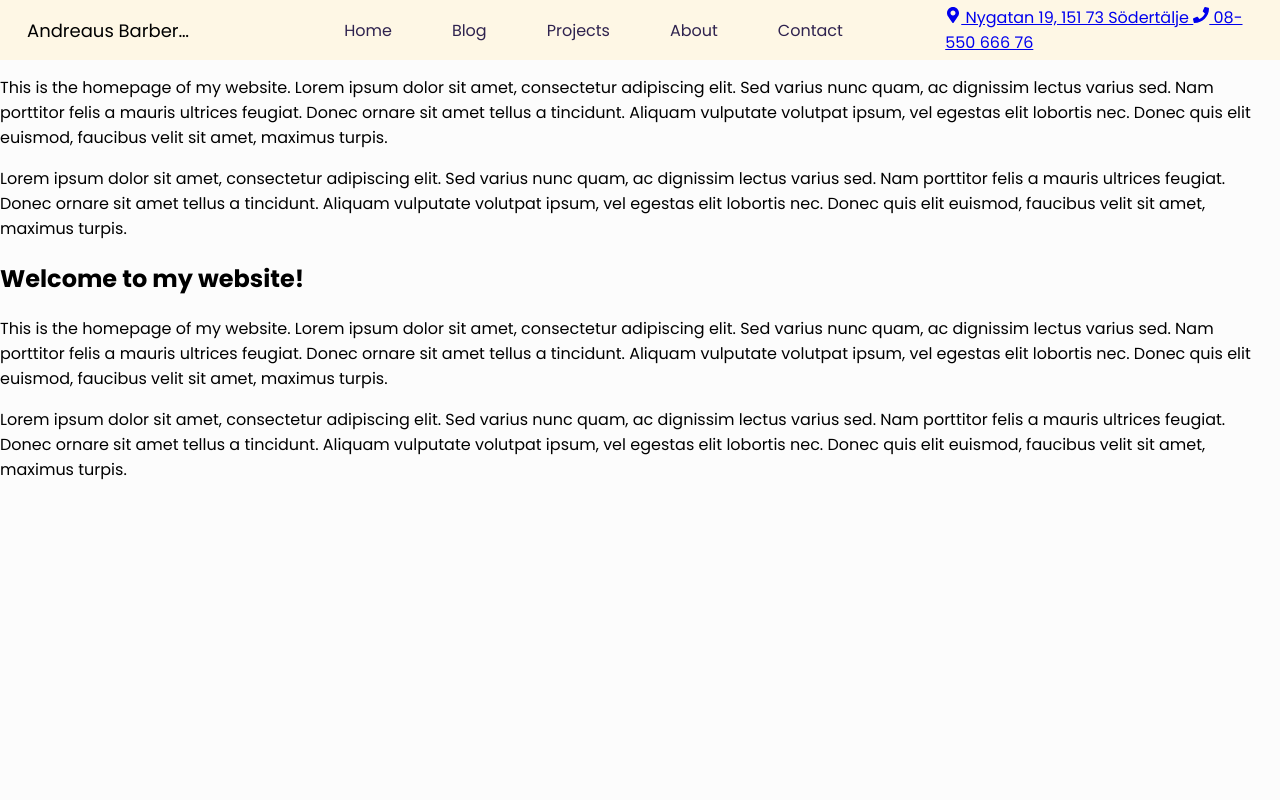
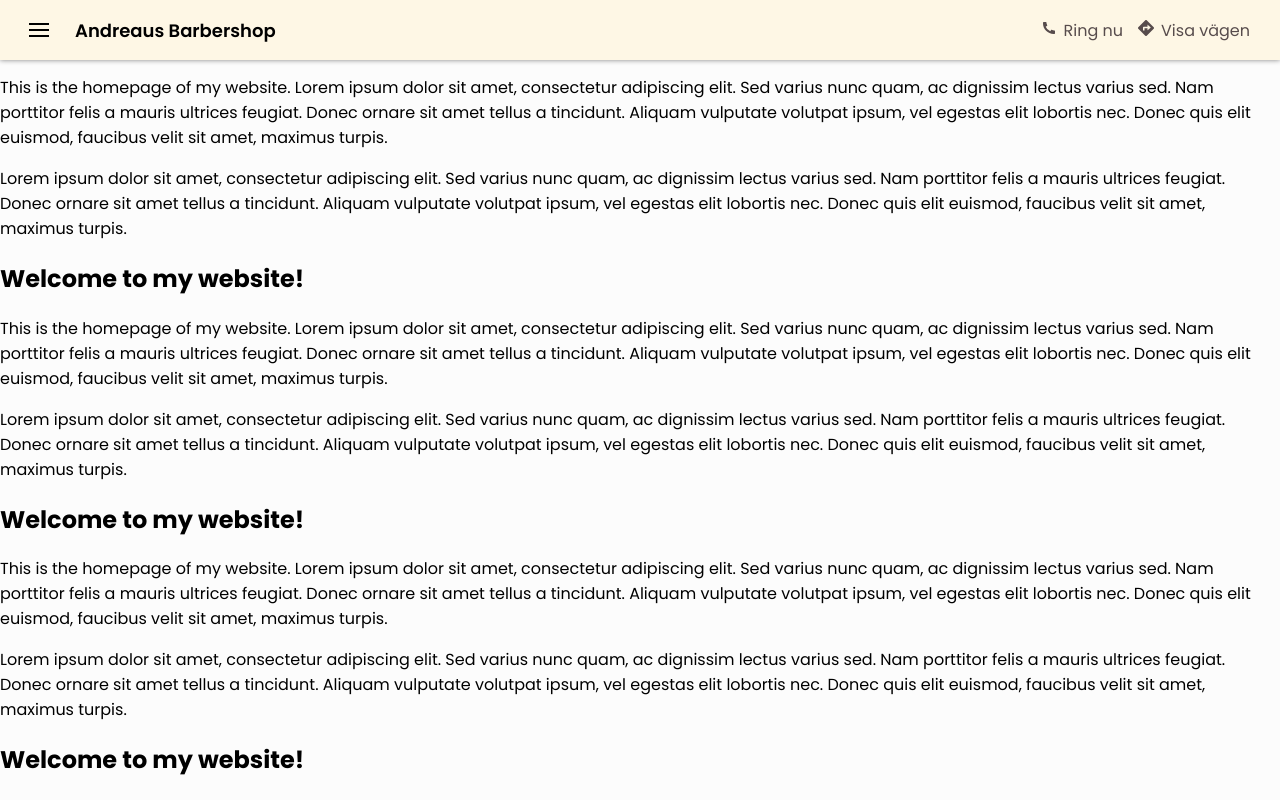
Before and after one commit to qriticual/barberWebsite, a React (Create React App) app: page / in a window 1280 px wide. Shown: the top 800 px of the page. Built offline with nearby package versions, Linux system fonts and the light colour scheme.

Commit message:
THIS IS A GOOD TEMPLATE FOR NAVBAR AND SLIDING MENU

```diff
--- a/package.json
+++ b/package.json
@@ -10,6 +10,7 @@
     "@types/node": "^16.18.14",
     "@types/react": "^18.0.28",
     "@types/react-dom": "^18.0.11",
+    "hamburger-react": "^2.5.0",
     "react": "^18.2.0",
     "react-dom": "^18.2.0",
     "react-icons": "^4.8.0",
--- a/src/App.tsx
+++ b/src/App.tsx
@@ -1,9 +1,8 @@
-import React from 'react';
 import './App.css';
 import Home from './components/Home/Home';
 import About from './components/About/About';
-import { BrowserRouter } from 'react-router-dom'
 import Navbar from './components/navbar/Navbar';
+import BottomMenu from './components/bottomMenu/BottomMenu';
 
 const App = () => {
   return (
@@ -15,6 +14,16 @@ const App = () => {
       <section id="about-section">
         <Home />
       </section>
+      <section id="about-section">
+        <Home />
+      </section>
+      <section id="about-section">
+        <Home />
+      </section>
+      <section id="about-section">
+        <Home />
+      </section>
+      <BottomMenu/>
     </>
   )
 }
--- a/src/components/navbar/Navbar.css
+++ b/src/components/navbar/Navbar.css
@@ -5,6 +5,7 @@ body {
   padding: 0;
   font-family: 'Poppins', sans-serif;
   background-color: #fcfcfc;
+  overflow-y: auto;
 }
 
 .container {
@@ -14,17 +15,7 @@ body {
   align-items: center;
   height: 100%;
   display: flex;
-}
-
-.navbar-text {
-    display: inline-block;
-    font-size: 18px;
-    line-height: normal;
-    min-width: 22px;
-    overflow: hidden;
-    padding: 0 12px;
-    text-overflow: ellipsis;
-    white-space: nowrap;
+  justify-content: space-between;
 }
 
 .navbar {
@@ -35,34 +26,59 @@ body {
   z-index: 999;
   height: 60px;
   background-color: #fef7e5;
+  box-shadow: 0 0 5px grey;
 }
 
-.logo {
+.navbar-text {
+    display: inline-block;
+    font-size: 18px;
+    font-weight: 600;
+    line-height: normal;
+    min-width: 22px;
+    overflow: hidden;
+    padding: 0 12px;
+    text-overflow: ellipsis;
+    white-space: nowrap;
+    width: fit-content;
+}
+
+.navbar-text:hover {
+  opacity: 0.5;
+  cursor: pointer;
 }
 
 .menu-icon {
-  display: none;
+  display: block;
+  cursor: pointer;
 }
 
 .nav-elements {
-  width: 70vw;
+  position: fixed;
+  left: 0;
+  top: 60px;
+  background-color: #fef7e5;
+  width: 0px;
+  height: 100vh;
+  transition: all 0.3s ease-in;
+  overflow: hidden;
+  z-index: 100;
+}
+
+.nav-elements.active {
+  width: 270px;
+  overflow-y: hidden;
 }
 
 .nav-elements ul {
   display: flex;
   justify-content: center;
   list-style-type: none;
+  flex-direction: column;
 }
 
-.nav-elements ul li:not(:last-child) {
-  margin-right: 60px;
-}
-
-.nav-elements ul a {
-  font-size: 16px;
-  font-weight: 400;
-  color: #2f234f;
-  text-decoration: none;
+.nav-elements ul li {
+  margin-right: unset;
+  margin-top: 22px;
 }
 
 .nav-elements ul a:hover {
@@ -70,69 +86,29 @@ body {
   opacity: 0.7;
 }
 
-
-.nav-elements ul a.active {
+.navbar-icon {
   color: #574c4c;
-  font-weight: 500;
-  position: relative;
+  margin: 15px;
+  margin-left:0px;
+  text-decoration: none;
 }
 
-.nav-elements ul a.active::after {
-  content: '';
-  position: absolute;
-  bottom: -4px;
-  left: 0;
-  width: 100%;
-  height: 2px;
-  background-color: #574c4c;
-}
-
-
-@media (max-width: 840px) {
-  .nav-elements ul li:not(:last-child) {
-    margin-right: 30px;
-  }
-
-  .nav-elements {
-    width: 55vw;
-  }
-
+.navbar-icon:hover {
+  opacity: 0.7;
 }
 
 @media (max-width: 600px) {
+
+  .navbar-icon {
+    display: none;
+  }
+
+  .container {
+    justify-content: flex-start;
+  }
 
   .navbar {
       display: block;
   }
 
-  .menu-icon {
-    display: block;
-    cursor: pointer;
-  }
-
-  .nav-elements {
-    position: absolute;
-    left: 0;
-    top: 60px;
-    background-color: #fef7e5;
-    width: 0px;
-    height: calc(100vh - 60px);
-    transition: all 0.3s ease-in;
-    overflow: hidden;
-  }
-
-
-  .nav-elements.active {
-    width: 270px;
-  }
-
-  .nav-elements ul {
-    display: flex;
-    flex-direction: column;
-  }
-
-  .nav-elements ul li {
-    margin-right: unset;
-    margin-top: 22px;
-  }
 }
--- a/src/components/navbar/Navbar.tsx
+++ b/src/components/navbar/Navbar.tsx
@@ -1,26 +1,58 @@
-import { useState } from 'react'
-import { NavLink } from 'react-router-dom'
-import { FaBars as Hamburger, FaPhone, FaMapMarkerAlt } from 'react-icons/fa';
-import { ReactComponent as Brand } from '../../assets/icons/barbershop-logo2.svg'
+import { useState, useEffect, useRef } from 'react'
+import { FaDirections } from 'react-icons/fa';
+import { RiPhoneFill } from 'react-icons/ri'
 import { Link } from 'react-scroll'
+import { Turn as Hamburger } from 'hamburger-react'
 import './Navbar.css'
 
 const Navbar = () => {
   const [showNavbar, setShowNavbar] = useState(false)
+  const [isOpen, setOpen] = useState(false)
+  const navbarRef = useRef<HTMLDivElement>(null)
 
   const handleShowNavbar = () => {
     setShowNavbar(!showNavbar)
+    setOpen(!isOpen)
   }
 
+  const handleClickOutside = (event: MouseEvent) => {
+    if (navbarRef.current && !navbarRef.current.contains(event.target as Node)) {
+      setShowNavbar(false)
+      setOpen(false)
+    }
+  }
+
+  useEffect(() => {
+    document.addEventListener("mousedown", handleClickOutside)
+    return () => {
+      document.removeEventListener("mousedown", handleClickOutside)
+    }
+  }, [])
+
   return (
+    <div ref={navbarRef}>
       <nav className="navbar">
         <div className="container">
+          <div style={{display: "flex", flexDirection: "row", alignItems: "center"}}>
             <div className="menu-icon" onClick={handleShowNavbar}>
-          <Hamburger />
+              <Hamburger size={20} direction="right" toggled={isOpen} toggle={setOpen}/>
             </div>
-        <div className="navbar-text">
+            <div className="navbar-text" onClick={() => window.scrollTo({ top: 0, behavior: 'smooth' })}>
               Andreaus Barbershop
             </div>
+          </div>
+          <div className="icons-container">
+            <a className="navbar-icon" href="tel:08-711 92 08">
+              <RiPhoneFill style={{marginRight: "7px"}} />
+              Ring nu
+            </a>
+            <a className="navbar-icon" href="https://www.google.com/maps/search/?api=1&query=Kvarnängsvägen 5, 141 49 Huddinge">
+              <FaDirections style={{marginRight: "7px"}} />
+              Visa vägen
+            </a>
+          </div>
+        </div>
+      </nav>
     <div className={`nav-elements  ${showNavbar && 'active'}`}>
       <ul>
         <li>
@@ -40,12 +72,7 @@ const Navbar = () => {
         </li>
       </ul>
     </div>
-        <div>
-        <a  href="https://www.google.com/maps/search/?api=1&query=Nygatan 19, 151 73 Södertälje"> <FaMapMarkerAlt className="contact-info-icon" /> Nygatan 19, 151 73 Södertälje</a>
-        <a  href="tel:08-550 666 76"> <FaPhone className="contact-info-icon" /> 08-550 666 76</a>
   </div>
-      </div>
-    </nav>
   )
 }
 
```
Also changed, not shown: 1 other file (tests, documents, lock files or other folders). Lines whose indentation alone changed are shown as unchanged.
